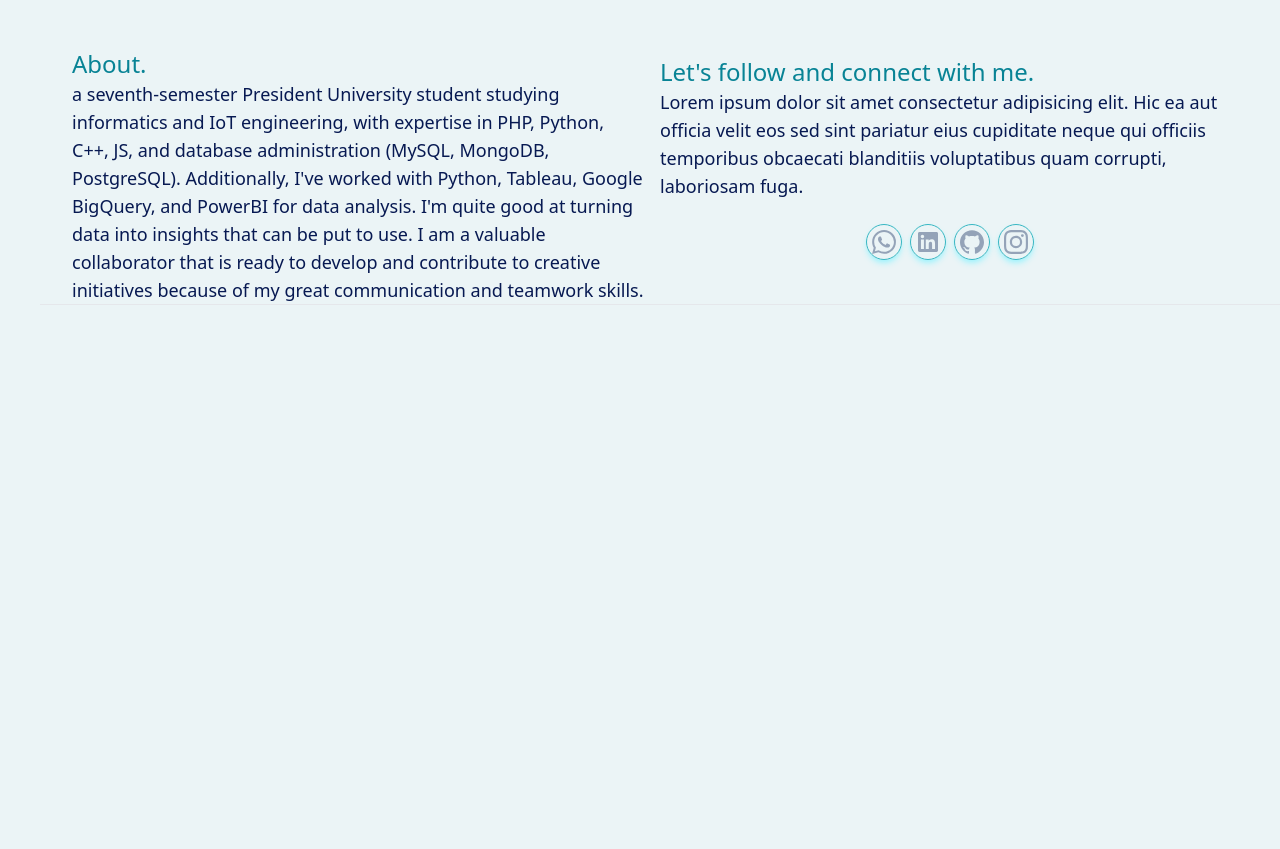
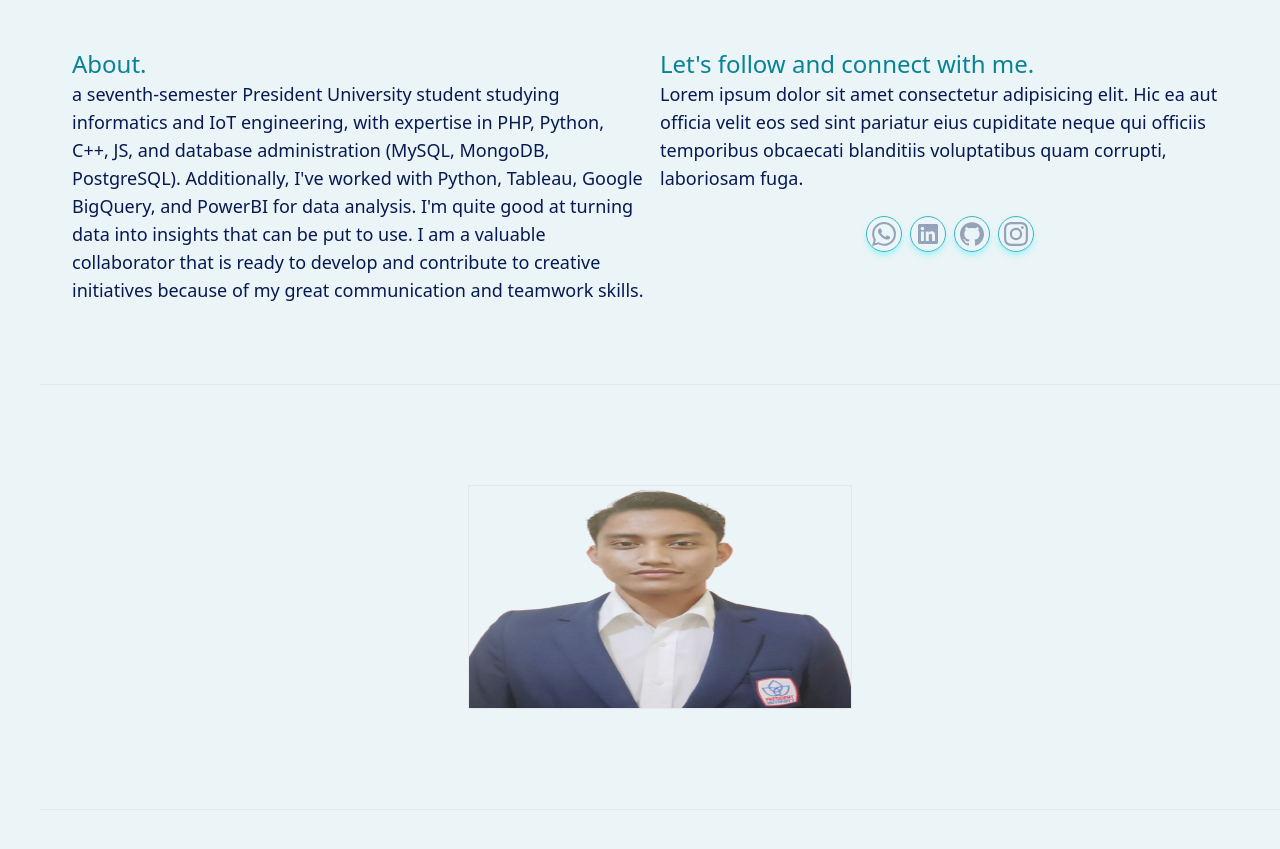
Before and after one commit to farhnalwnd/portofolio, a website: page src/index.html in a window 1280 px wide. Shown: the part 439-1288 px from the top of the page. Before the commit the page ends 904 px from the top, so only its background shows below. Drawn offline with Linux system fonts and the light colour scheme.

Commit message:
penambahan tahap border projek

```diff
--- a/src/index.html
+++ b/src/index.html
@@ -11,7 +11,7 @@
   </head>
   <body class="bg-bg ">
 
-<div class="pl-10">
+<div class="xl:pl-10">
 
   <!-- * first view start -->
   <section id="home" class="mt-32 ">
@@ -51,7 +51,7 @@
             <h2 class="primary-text md:primary-text-m lg:primary-text-l "> About.</h2>
             <p class="secondary-text md:secondary-text-m lg:secondary-text-l pr-4">a seventh-semester President University student studying informatics and IoT engineering, with expertise in PHP, Python, C++, JS, and database administration (MySQL, MongoDB, PostgreSQL). Additionally, I've worked with Python, Tableau, Google BigQuery, and PowerBI for data analysis. I'm quite good at turning data into insights that can be put to use. I am a valuable collaborator that is ready to develop and contribute to creative initiatives because of my great communication and teamwork skills.</p>
           </div>
-          <div class="w-full mt-2 sm:w-1/2">
+          <div class="w-full sm:w-1/2">
             <h2 class="primary-text md:primary-text-m lg:primary-text-l">Let's follow and connect with me.</h2>
             <p class="secondary-text md:secondary-text-m lg:secondary-text-l">Lorem ipsum dolor sit amet consectetur adipisicing elit. Hic ea aut officia velit eos sed sint pariatur eius cupiditate neque qui officiis temporibus obcaecati blanditiis voluptatibus quam corrupti, laboriosam fuga.</p>
             <div class="flex items-center mt-3 justify-center lg:mt-6">
@@ -77,8 +77,20 @@
       </div>
     </section>
     <!-- * about view end  -->
-    <hr class="mb-40">
+    <hr class="my-20">
+
+    <!-- * project border -->
+    <section>
+      <div class="">
+        <div class="p-5 flex flex-wrap justify-center">
+          <div class=" border max-w-sm max-h-56">
+            <img src="/img/pas-removebg-preview.png" alt="porto1" class="w-full h-full">
+          </div>
+          <div></div>
+        </div>
+      </div>
+    </section>
+    <hr class="my-20">
   </div>
     </body>
-
     </html>
--- a/style/tailwind.css
+++ b/style/tailwind.css
@@ -21,4 +21,6 @@
     .secondary-text-l{
         @apply text-lg font-light text-tersier
     }
+
+
 }
```
Also changed, not shown: style/output.css.
